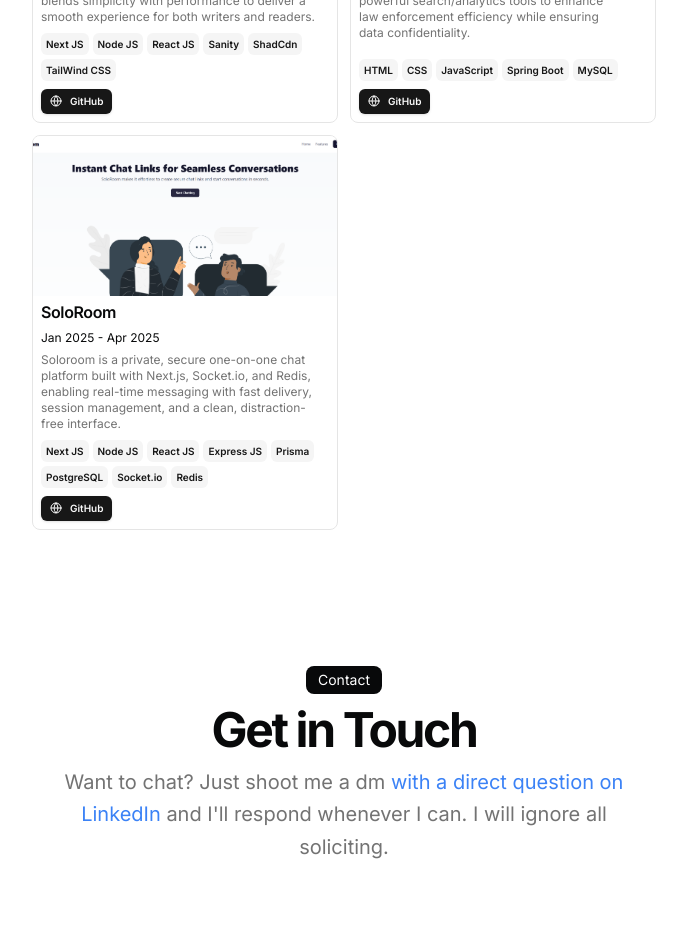
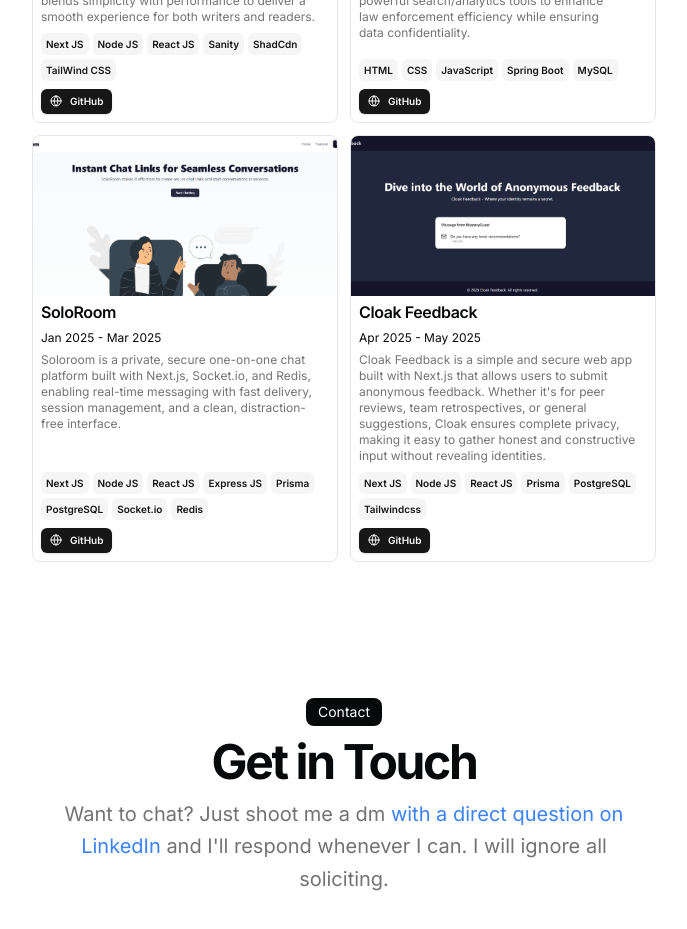
Before and after one commit to pratik6266/Portfolio, a Next.js app: page / in a window 1280 px wide. Shown: the part 2400-3329 px from the top of the page, without its empty margins (296-983 px from the left). Built offline with nearby package versions, Linux system fonts and the light colour scheme.

Commit message:
added cloak feedback project

```diff
--- a/src/data/resume.tsx
+++ b/src/data/resume.tsx
@@ -229,7 +229,7 @@ export const DATA = {
     {
       title: "SoloRoom",
       href: "https://solo-room.vercel.app/",
-      dates: "Jan 2025 - Apr 2025",
+      dates: "Jan 2025 - Mar 2025",
       active: true,
       description:
         "Soloroom is a private, secure one-on-one chat platform built with Next.js, Socket.io, and Redis, enabling real-time messaging with fast delivery, session management, and a clean, distraction-free interface.",
@@ -251,6 +251,32 @@ export const DATA = {
         },
       ],
       image: "/soloroom.png",
+      video:
+        "",
+    },
+    {
+      title: "Cloak Feedback",
+      href: "https://cloak-feedback-blush.vercel.app/",
+      dates: "Apr 2025 - May 2025",
+      active: true,
+      description:
+        "Cloak Feedback is a simple and secure web app built with Next.js that allows users to submit anonymous feedback. Whether it's for peer reviews, team retrospectives, or general suggestions, Cloak ensures complete privacy, making it easy to gather honest and constructive input without revealing identities.",
+      technologies: [
+        "Next JS",
+        "Node JS",
+        "React JS",
+        "Prisma",
+        "PostgreSQL",
+        "Tailwindcss",
+      ],
+      links: [
+        {
+          type: "GitHub",
+          href: "https://github.com/pratik6266/Cloak-Feedback",
+          icon: <Icons.globe className="size-3" />,
+        },
+      ],
+      image: "/cloak-feedback.png",
       video:
         "",
     },
```
Also changed, not shown: public/cloak-feedback.png (added).
